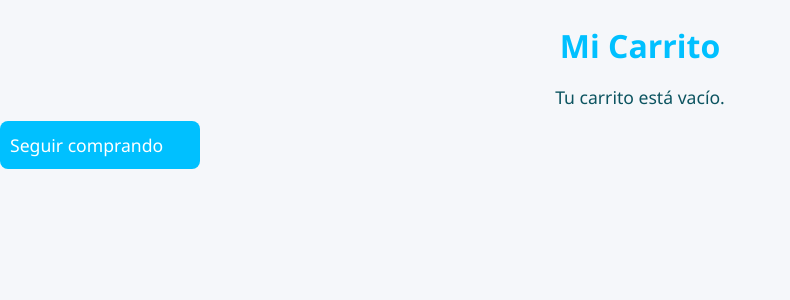
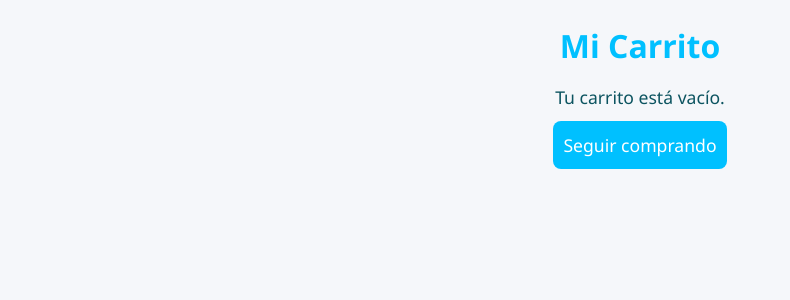
Before and after one commit to Ramon282004/tiienda, a Django app: page /carrito/ in a window 1280 px wide. Shown: the top 300 px of the page, without its empty margins (0-790 px from the left). Run offline with Django 5.2, Linux system fonts and the light colour scheme; the visitor is signed in with stand-in values (Sample User, id 1); data comes from the database, SQL or seed files in the repository; data that the repository does not hold is empty.

Commit message:
arreglo del boton seguir comprando

```diff
--- a/tienda/templates/carrito.html
+++ b/tienda/templates/carrito.html
@@ -13,7 +13,7 @@
 
     {% if carrito.items.count == 0 %}
         <div class="alert alert-info">Tu carrito está vacío.</div>
-        <a href="{% url 'dashboard' %}" class="btn btn-primary">Seguir comprando</a>
+        <a href="{% url 'dashboard' %}" class="btn btn-primary seguir-comprando">Seguir comprando</a>
     {% else %}
         <div class="table-responsive">
             <table class="table table-striped">
@@ -38,7 +38,7 @@
                                     {% csrf_token %}
                                     <button type="submit" class="btn btn-sm btn-danger"
                                             onclick="return confirm('¿Seguro que deseas quitar este producto?')">
-                                         Quitar
+                                        Quitar
                                     </button>
                                 </form>
                             </td>
@@ -138,7 +138,7 @@
     transition: transform 0.2s;
     text-decoration: none;
     display: flex;
-
+    text-align: center;
 
 }
 
@@ -154,5 +154,11 @@
     transition: transform 0.2s;
     text-decoration: none;
 }
+
+.seguir-comprando {
+    display: block;
+    width: fit-content;
+    margin: 10px auto;
+}
 </style>
 {% endblock %}
```
